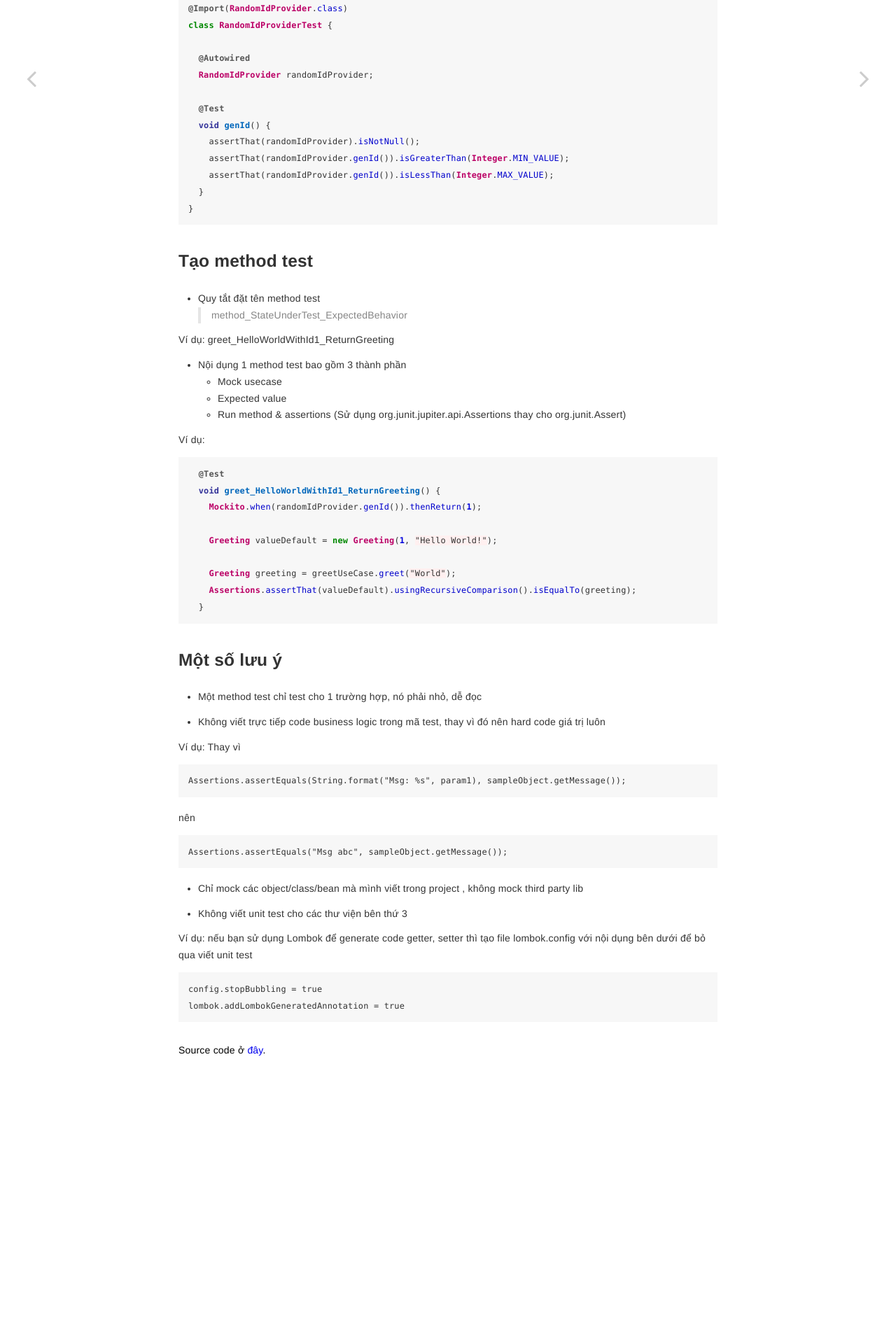
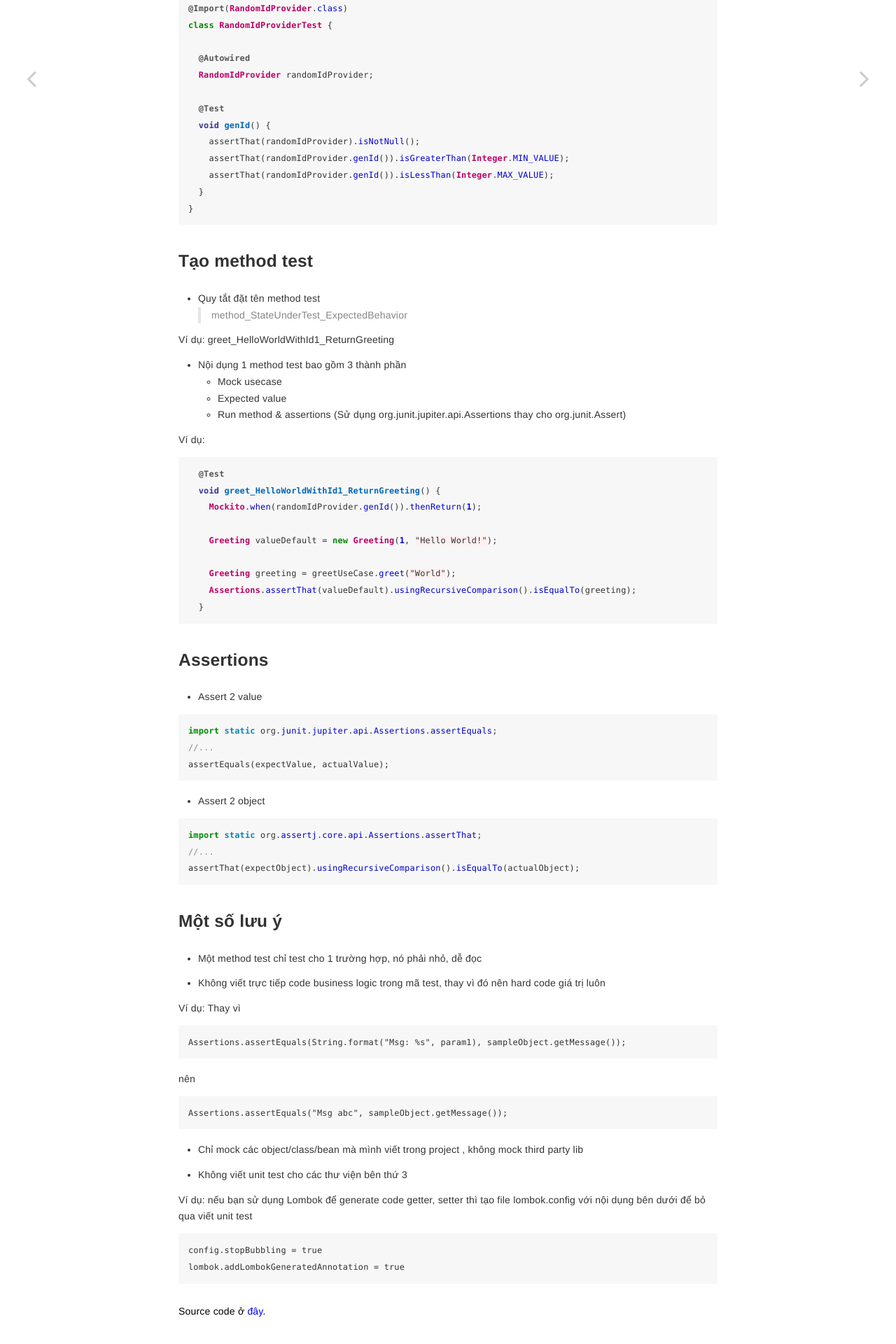
Before and after one commit to huypva/code-by-example-site, a Jekyll site: the page built from _posts/unit-test/2021-10-21-unit-test-junit-5.md, in a window 1280 px wide. Shown: the part 1761-3681 px from the top of the page at 70% size. Built offline with Jekyll 4.4.1, drawn with Linux system fonts in a browser that asks for light colours.

Commit message:
Add assertions

````diff
--- a/_posts/unit-test/2021-10-21-unit-test-junit-5.md
+++ b/_posts/unit-test/2021-10-21-unit-test-junit-5.md
@@ -97,6 +97,24 @@ Ví dụ:
   }
 ```
 
+## Assertions
+
+- Assert 2 value
+
+```java
+import static org.junit.jupiter.api.Assertions.assertEquals;
+//...
+assertEquals(expectValue, actualValue);
+```
+
+- Assert 2 object
+
+```java
+import static org.assertj.core.api.Assertions.assertThat;
+//...
+assertThat(expectObject).usingRecursiveComparison().isEqualTo(actualObject);
+```
+
 ## Một số lưu ý
 
 - Một method test chỉ test cho 1 trường hợp, nó phải nhỏ, dễ đọc
````
